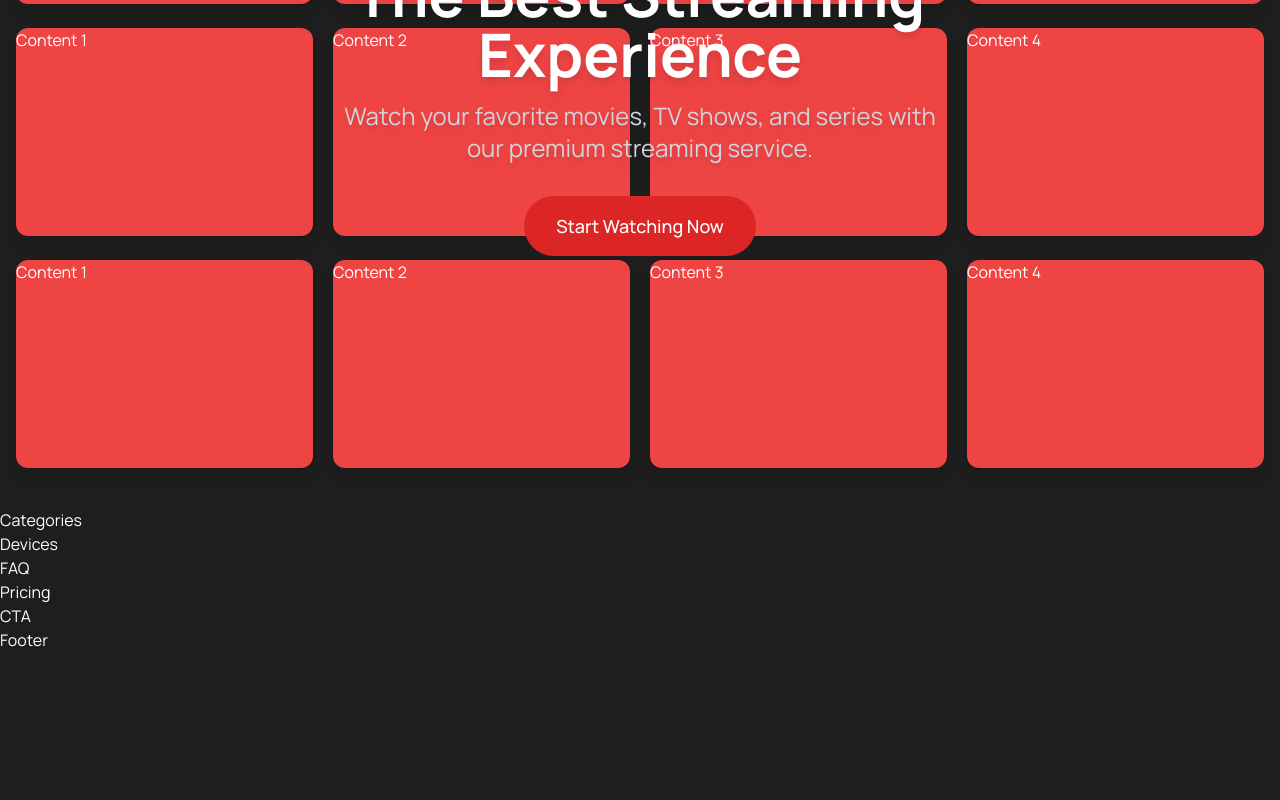
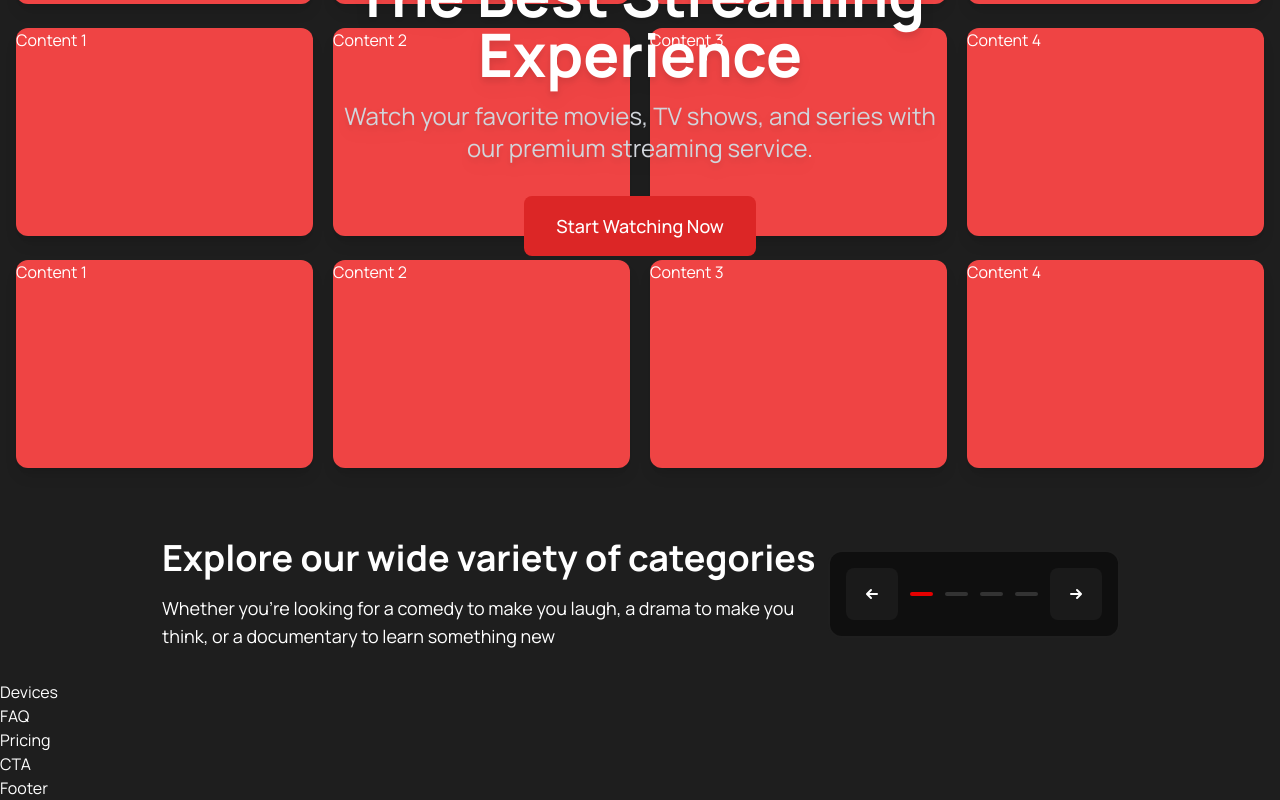
Before and after one commit to Ameerusa86/stream-vibe, a Next.js app: page / in a window 1280 px wide. Shown: the part 448-1248 px from the top of the page. Before the commit the page ends 1100 px from the top, so only its background shows below. Built offline with nearby package versions, Linux system fonts and the light colour scheme.

Commit message:
categories section

```diff
--- a/components/Categories.tsx
+++ b/components/Categories.tsx
@@ -1,7 +1,73 @@
-import React from "react";
+"use client";
+
+import React, { useState } from "react";
+import Wrapper from "./Wrapper";
+import { HiArrowSmLeft, HiArrowSmRight } from "react-icons/hi";
 
 const Categories = () => {
-  return <div>Categories</div>;
+  const [activeIndex, setActiveIndex] = useState(0);
+
+  // Update the active index when left or right arrow is clicked
+  const handleLeftClick = () => {
+    setActiveIndex((prevIndex) => (prevIndex === 0 ? 3 : prevIndex - 1));
+  };
+
+  const handleRightClick = () => {
+    setActiveIndex((prevIndex) => (prevIndex === 3 ? 0 : prevIndex + 1));
+  };
+
+  return (
+    <Wrapper>
+      <div className="flex items-center justify-between">
+        <div>
+          <h1 className="text-4xl font-bold mb-4">
+            Explore our wide variety of categories
+          </h1>
+          <p className="font-normal text-lg">
+            Whether you're looking for a comedy to make you laugh, a drama to
+            make you think, or a documentary to learn something new
+          </p>
+        </div>
+        <div className="bg-black-06 ring-2 ring-black-12 p-4 rounded-xl flex items-center justify-center gap-3">
+          {/* Left Arrow */}
+          <div
+            className="bg-black-10 ring-black-12 p-4 rounded-lg hover:bg-black-25 cursor-pointer"
+            onClick={handleLeftClick}
+          >
+            <HiArrowSmLeft size={20} />
+          </div>
+          {/* Indicators */}
+          <div
+            className={`w-[23px] h-[4px] ${
+              activeIndex === 0 ? "bg-red-45" : "bg-black-20"
+            } rounded-full`}
+          ></div>
+          <div
+            className={`w-[23px] h-[4px] ${
+              activeIndex === 1 ? "bg-red-45" : "bg-black-20"
+            } rounded-full`}
+          ></div>
+          <div
+            className={`w-[23px] h-[4px] ${
+              activeIndex === 2 ? "bg-red-45" : "bg-black-20"
+            } rounded-full`}
+          ></div>
+          <div
+            className={`w-[23px] h-[4px] ${
+              activeIndex === 3 ? "bg-red-45" : "bg-black-20"
+            } rounded-full`}
+          ></div>
+          {/* Right Arrow */}
+          <div
+            className="bg-black-10 ring-black-12 p-4 rounded-lg hover:bg-black-25 cursor-pointer"
+            onClick={handleRightClick}
+          >
+            <HiArrowSmRight size={20} />
+          </div>
+        </div>
+      </div>
+    </Wrapper>
+  );
 };
 
 export default Categories;
--- a/components/Hero.tsx
+++ b/components/Hero.tsx
@@ -24,7 +24,7 @@ const Hero = () => {
           Watch your favorite movies, TV shows, and series with our premium
           streaming service.
         </p>
-        <button className="bg-red-600 hover:bg-red-500 text-white px-6 py-3 md:px-8 md:py-4 rounded-full font-medium text-sm md:text-base lg:text-lg">
+        <button className="bg-red-600 hover:bg-red-500 text-white px-6 py-3 md:px-8 md:py-4 rounded-lg font-medium text-sm md:text-base lg:text-lg">
           Start Watching Now
         </button>
       </div>
```
